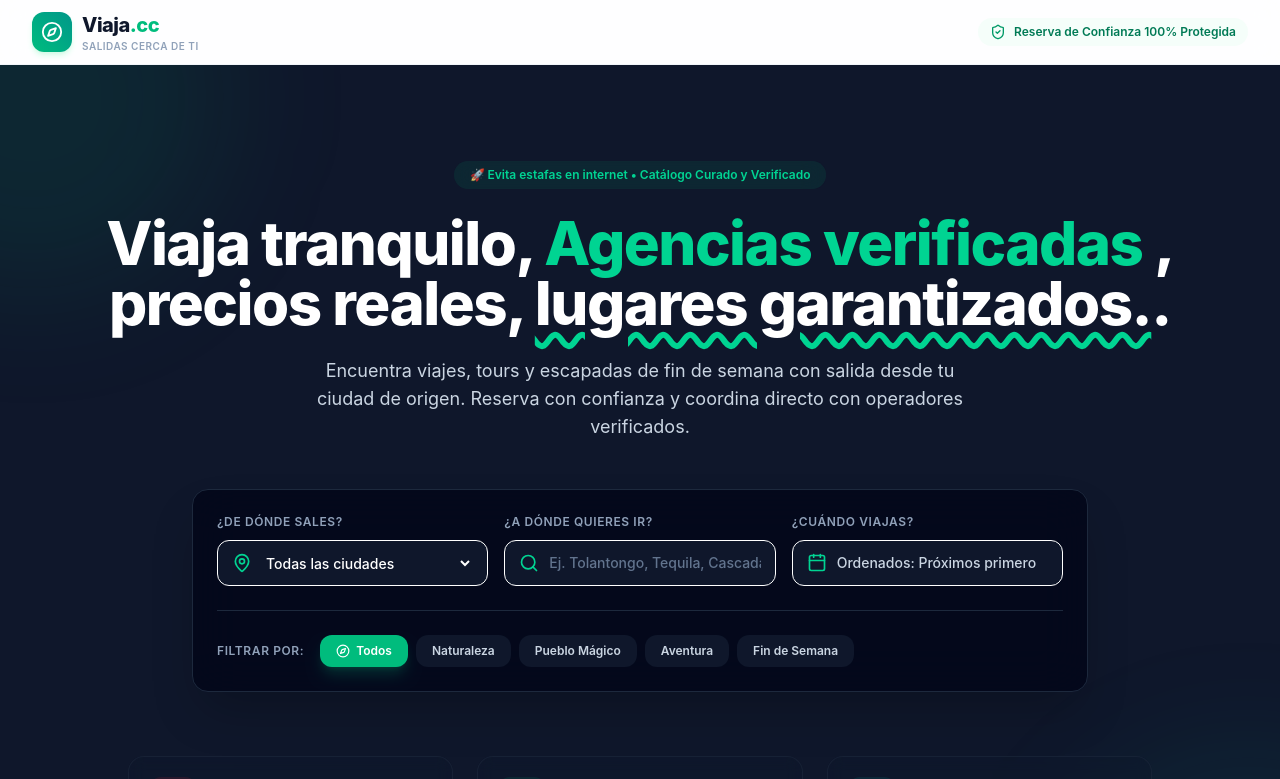
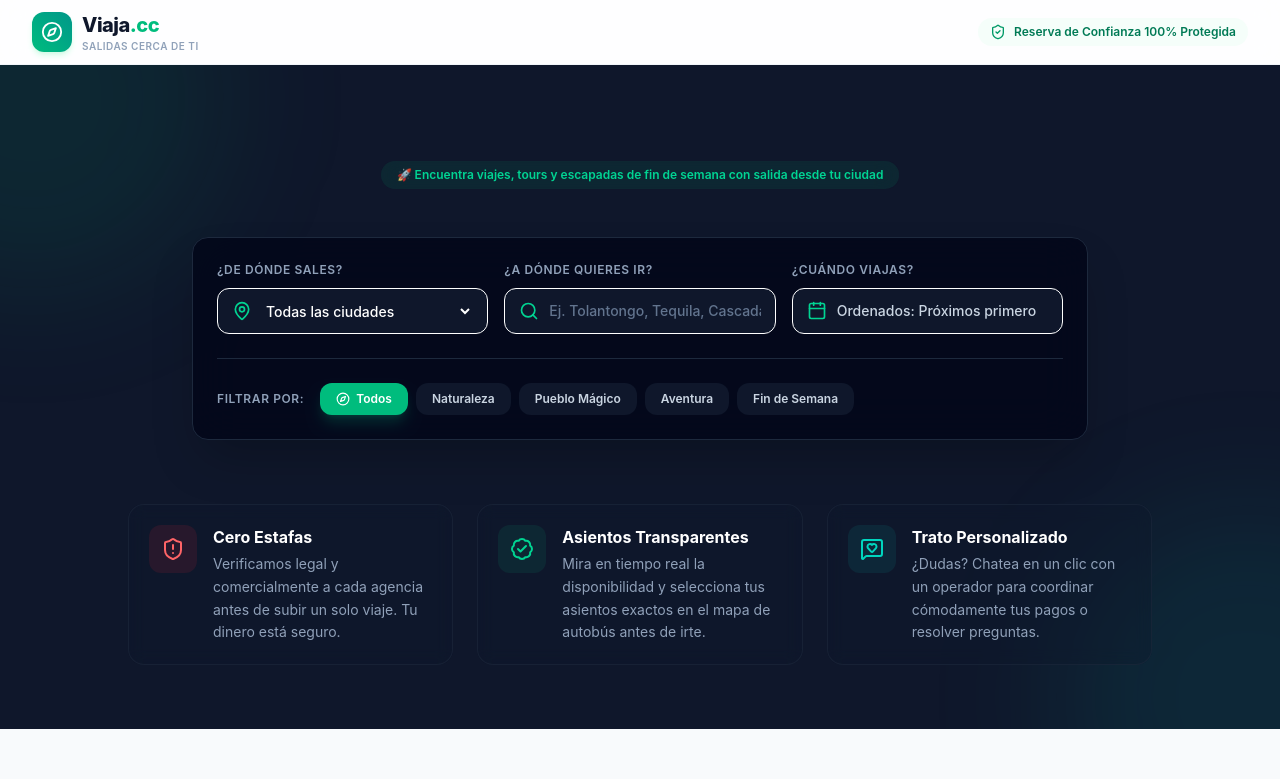
Before and after one commit to joseluisrn1988/viaja, a React (Vite) app: page / in a window 1280 px wide. Shown: the top 779 px of the page. Built offline with nearby package versions, Linux system fonts and the light colour scheme.

Commit message:
Update HeroSearch.tsx
actualizacion de texto en héroe search

```diff
--- a/src/components/HeroSearch.tsx
+++ b/src/components/HeroSearch.tsx
@@ -32,15 +32,8 @@ export default function HeroSearch({
         {/* Main Content */}
         <div className="text-center">
           <span className="inline-flex items-center gap-1.5 rounded-full bg-emerald-500/10 px-4 py-1.5 text-xs font-semibold text-emerald-400 backdrop-blur-md">
-            🚀 Evita estafas en internet • Catálogo Curado y Verificado
+            🚀 Encuentra viajes, tours y escapadas de fin de semana con salida desde tu ciudad
           </span>
-          <h1 className="mt-6 text-4xl font-extrabold tracking-tight text-white sm:text-5xl lg:text-6xl">
-            Viaja tranquilo, <span className="text-emerald-400">Agencias verificadas </span>,<br className="hidden sm:inline" />
-             precios reales, <span className="underline decoration-emerald-400 decoration-wavy underline-offset-8">lugares garantizados.</span>.
-          </h1>
-          <p className="mx-auto mt-6 max-w-2xl text-lg text-slate-300">
-            Encuentra viajes, tours y escapadas de fin de semana con salida desde tu ciudad de origen. Reserva con confianza y coordina directo con operadores verificados.
-          </p>
         </div>
 
         {/* Search Engine / Filter bar (Trivago Style) */}
```
